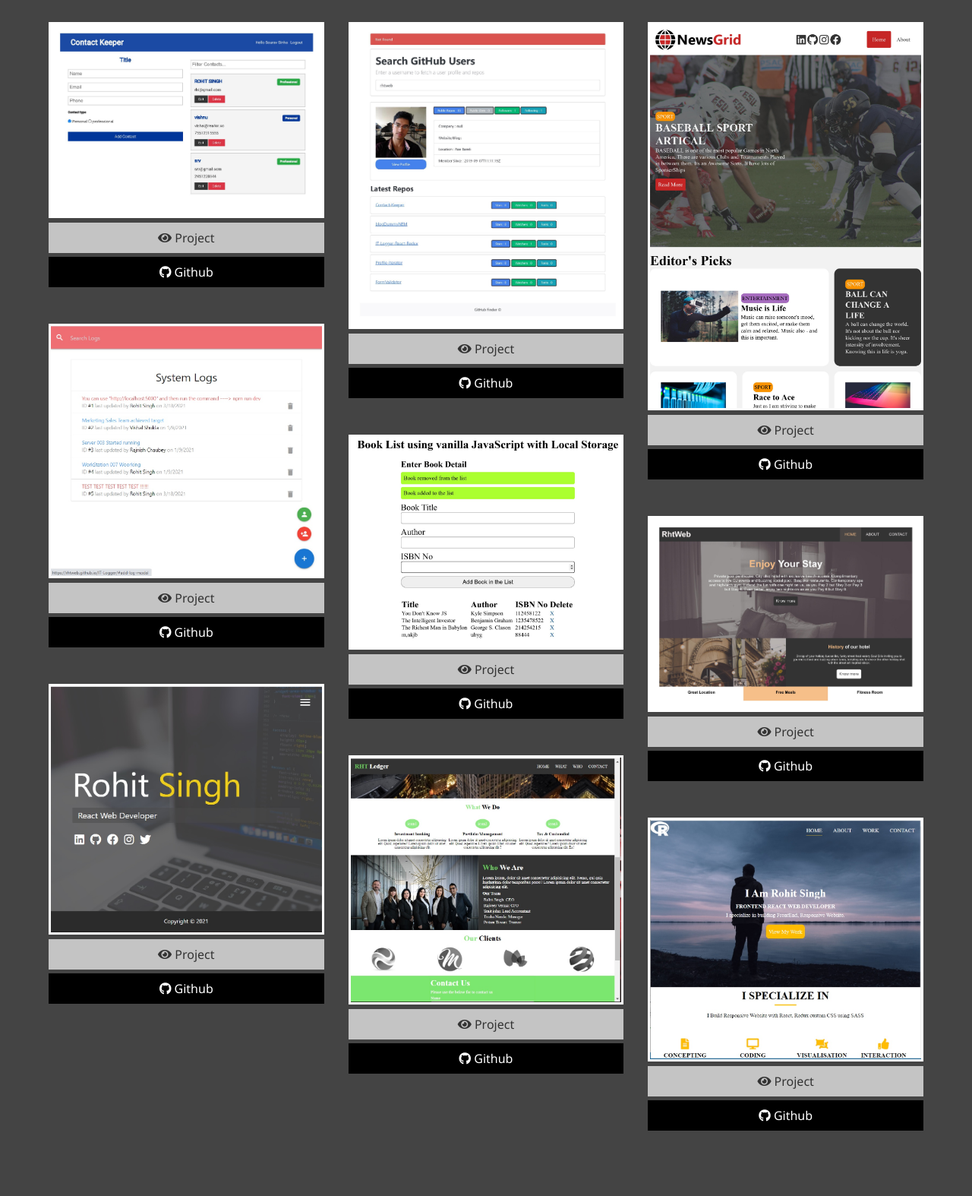
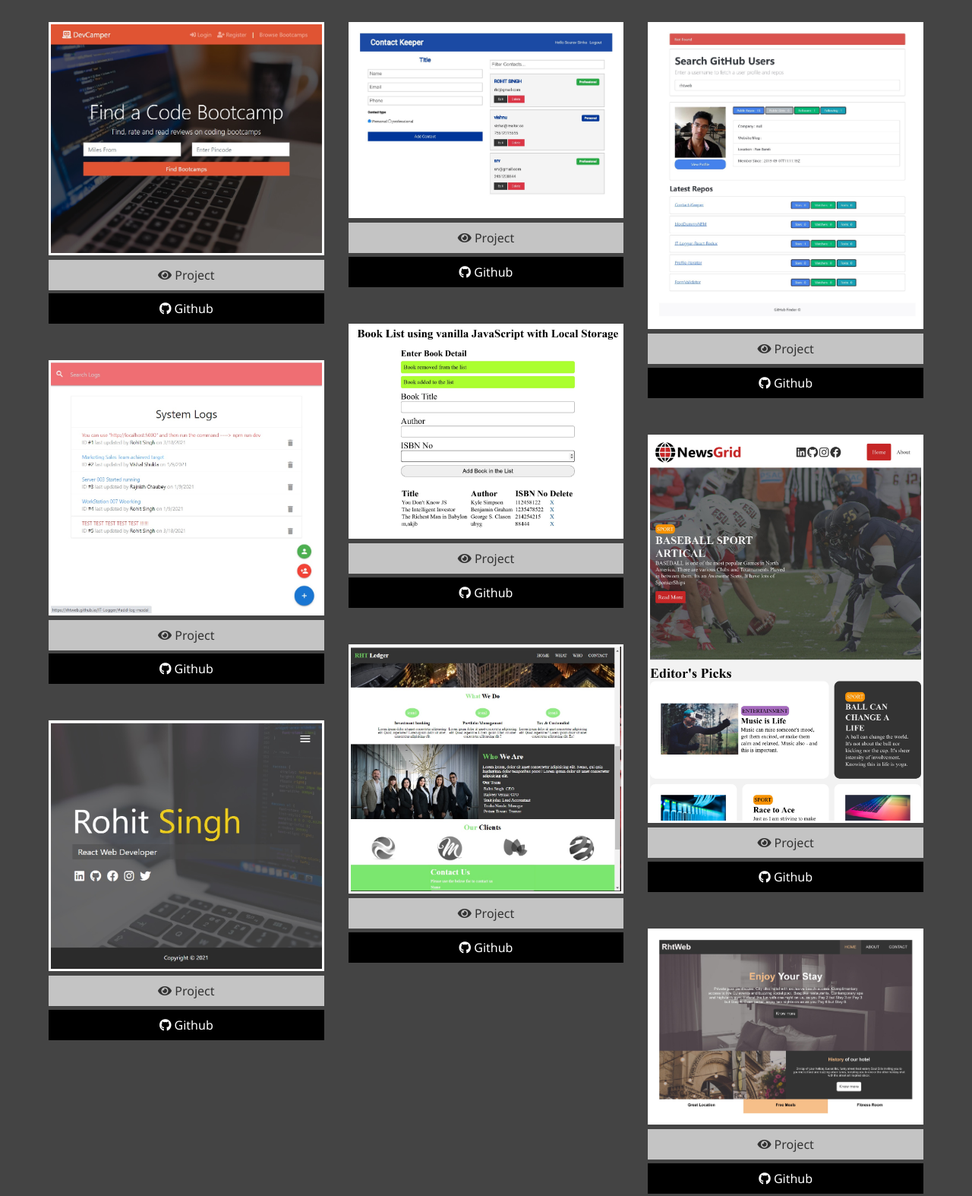
Before and after one commit to RhtWeb/rhtwebportfolio, a website: page public/work.html in a window 1280 px wide. Shown: the part 253-1827 px from the top of the page at 76% size. Drawn offline with Linux system fonts and the light colour scheme.

Commit message:
updates MERN project

```diff
--- a/public/css/main.css
+++ b/public/css/main.css
@@ -292,6 +292,10 @@ main {
     main .lg-heading {
       line-height: 1;
       margin-bottom: 2rem; }
+  #cv {
+    display: inline-block;
+    align-self: center;
+  }
   div.menu-branding, ul.menu-nav {
     float: none;
     width: 100%;
--- a/public/work.html
+++ b/public/work.html
@@ -49,15 +49,13 @@
     <div class="projects">
       <div>
         <div class="item">
-        <a href="https://mysterious-savannah-89916.herokuapp.com/" target="_blank">
-          <img src="img/projects/ContactKeeper-page.jpg" alt="Project">
-          <!-- <p class="img-description">Lorem, ipsum. Lorem ipsum, dolor sit amet consectetur adipisicing elit. Mollitia, do </p> -->
+          <a href="https://devcamperweb.herokuapp.com/" target="_blank">
+            <img src="img/projects/DevCamper.jpg" alt="Project">
           </a>
-
-        <a href="https://mysterious-savannah-89916.herokuapp.com/" target="_blank"  class="btn-light">
+          <a href="https://devcamperweb.herokuapp.com/" class="btn-light">
             <i class="fas fa-eye"></i> Project
           </a>
-        <a href="https://github.com/RhtWeb/Contact-Keeper" target="_blank"  class="btn-dark">
+          <a href="https://github.com/RhtWeb/DevCamp" class="btn-dark">
             <i class="fab fa-github"></i> Github
           </a>
         </div>
@@ -90,16 +88,19 @@
 
       <div>
         <div class="item">
-          <a href="https://rhtweb.github.io/GitHub-Finder/" target="_blank">
-            <img src="img/projects/GitHubFinder-page.jpg" alt="Project">
+          <a href="https://mysterious-savannah-89916.herokuapp.com/" target="_blank">
+            <img src="img/projects/ContactKeeper-page.jpg" alt="Project">
+            <!-- <p class="img-description">Lorem, ipsum. Lorem ipsum, dolor sit amet consectetur adipisicing elit. Mollitia, do </p> -->
           </a>
-          <a href="https://rhtweb.github.io/GitHub-Finder/" class="btn-light">
+
+          <a href="https://mysterious-savannah-89916.herokuapp.com/" target="_blank"  class="btn-light">
             <i class="fas fa-eye"></i> Project
           </a>
-          <a href="https://github.com/RhtWeb/GitHub-Finder" class="btn-dark">
+          <a href="https://github.com/RhtWeb/Contact-Keeper" target="_blank"  class="btn-dark">
             <i class="fab fa-github"></i> Github
           </a>
         </div>
+
 
         <div class="item">
           <a href="https://rhtweb.github.io/BookList/" target="_blank">
@@ -128,6 +129,18 @@
 
       <div>
         <div class="item">
+          <a href="https://rhtweb.github.io/GitHub-Finder/" target="_blank">
+            <img src="img/projects/GitHubFinder-page.jpg" alt="Project">
+          </a>
+          <a href="https://rhtweb.github.io/GitHub-Finder/" class="btn-light">
+            <i class="fas fa-eye"></i> Project
+          </a>
+          <a href="https://github.com/RhtWeb/GitHub-Finder" class="btn-dark">
+            <i class="fab fa-github"></i> Github
+          </a>
+        </div>
+
+        <div class="item">
           <a href="https://rhtweb.github.io/NEWS-GRID-WEBSITE/" target="_blank">
             <img src="img/projects/News_Grid.jpg" alt="Project">
           </a>
@@ -151,17 +164,7 @@
         </a>
       </div>
 
-      <div class="item">
-        <a href="https://rhtweb.github.io/SinglePagePortfolio" target="_blank">
-          <img src="img/projects/portfoliosingle.jpg" alt="Project">
-        </a>
-        <a href="https://rhtweb.github.io/SinglePagePortfolio" class="btn-light">
-          <i class="fas fa-eye"></i> Project
-        </a>
-        <a href="https://github.com/RhtWeb/SinglePagePortfolio" class="btn-dark">
-          <i class="fab fa-github"></i> Github
-        </a>
-      </div>
+
       </div>
 
     </div>
```
Also changed, not shown: public/about.html (+1 -1 lines), public/index.html (+4 -1 lines), RhtWebPortfolio.jpg (added), public/img/projects/DevCamper.jpg (added), rhtweb2.jpg (added), rhtweb3.jpg (added), 2 other files. Lines whose indentation alone changed are shown as unchanged.
